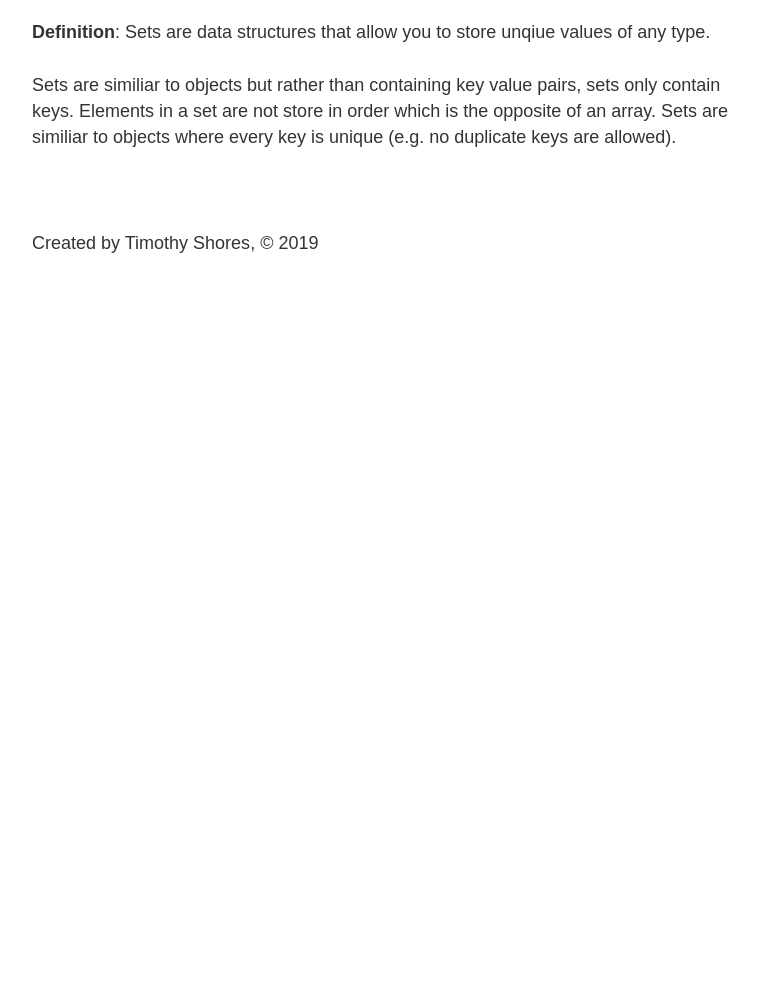
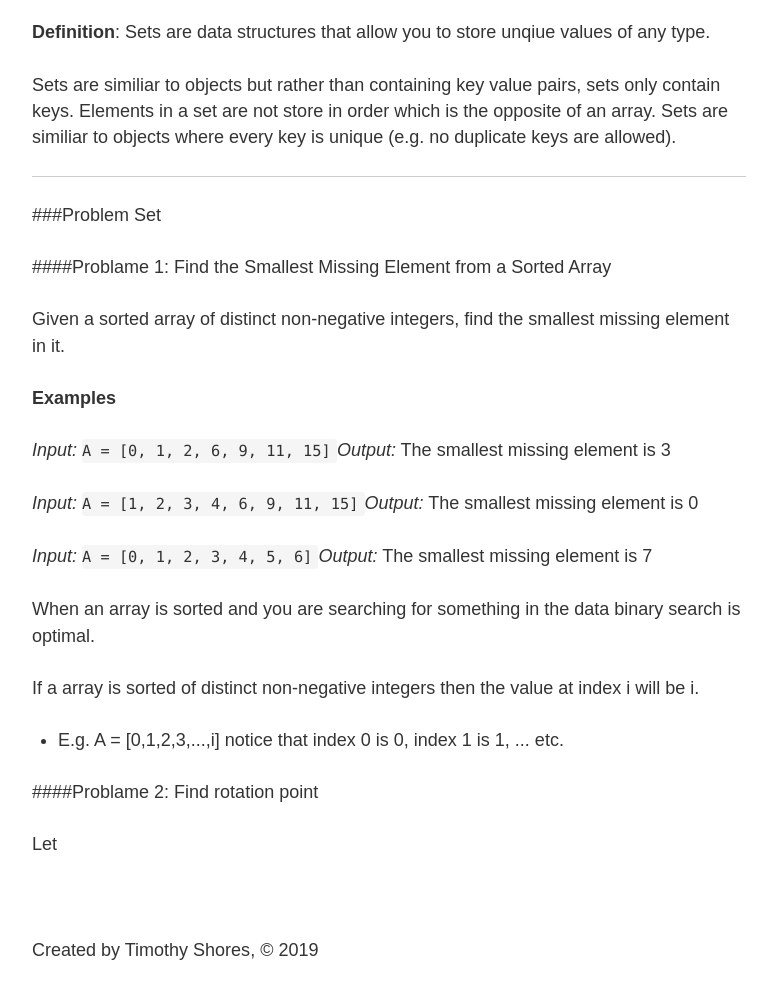
Before and after one commit to timothyshores/Portfolio, a Gatsby site: page /blog/technical-mastery-notes in a window 1280 px wide. Shown: the part 669-1668 px from the top of the page, without its empty margins (251-1022 px from the left). Before the commit the page ends 969 px from the top, so only its background shows below. Built offline with nearby package versions, Linux system fonts and the light colour scheme; Gatsby itself is replaced by a stand-in of ours.

Commit message:
Added technical mastery notes

```diff
--- a/src/blog/technical-mastery-notes.md
+++ b/src/blog/technical-mastery-notes.md
@@ -16,3 +16,32 @@ Technical mastery is a lecture series at Lambda School that teaches whiteboardin
 **Definition**: Sets are data structures that allow you to store unqiue values of any type.
 
 Sets are similiar to objects but rather than containing key value pairs, sets only contain keys. Elements in a set are not store in order which is the opposite of an array. Sets are similiar to objects where every key is unique (e.g. no duplicate keys are allowed).
+
+---
+
+###Problem Set
+
+####Problame 1: Find the Smallest Missing Element from a Sorted Array
+
+Given a sorted array of distinct non-negative integers, find the smallest missing element in it.
+
+**Examples**
+
+_Input:_ `A = [0, 1, 2, 6, 9, 11, 15]`
+_Output:_ The smallest missing element is 3
+
+_Input:_ `A = [1, 2, 3, 4, 6, 9, 11, 15]`
+_Output:_ The smallest missing element is 0
+
+_Input:_ `A = [0, 1, 2, 3, 4, 5, 6]`
+_Output:_ The smallest missing element is 7
+
+When an array is sorted and you are searching for something in the data binary search is optimal.
+
+If a array is sorted of distinct non-negative integers then the value at index i will be i.
+
+- E.g. A = [0,1,2,3,...,i] notice that index 0 is 0, index 1 is 1, ... etc.
+
+####Problame 2: Find rotation point
+
+Let
```
